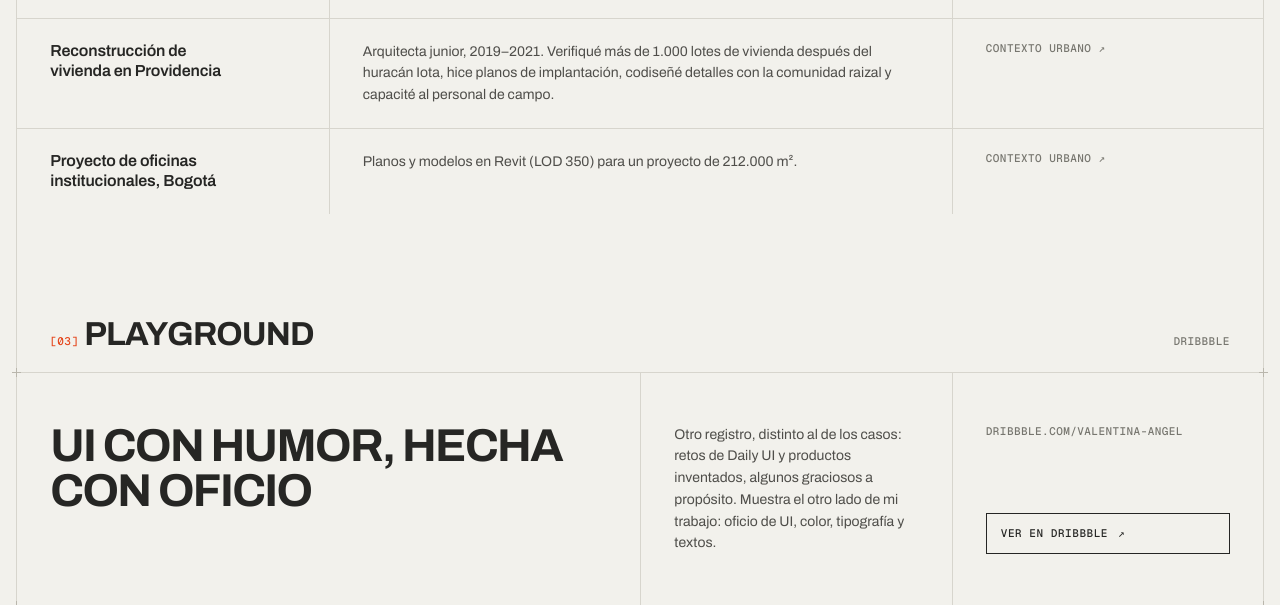
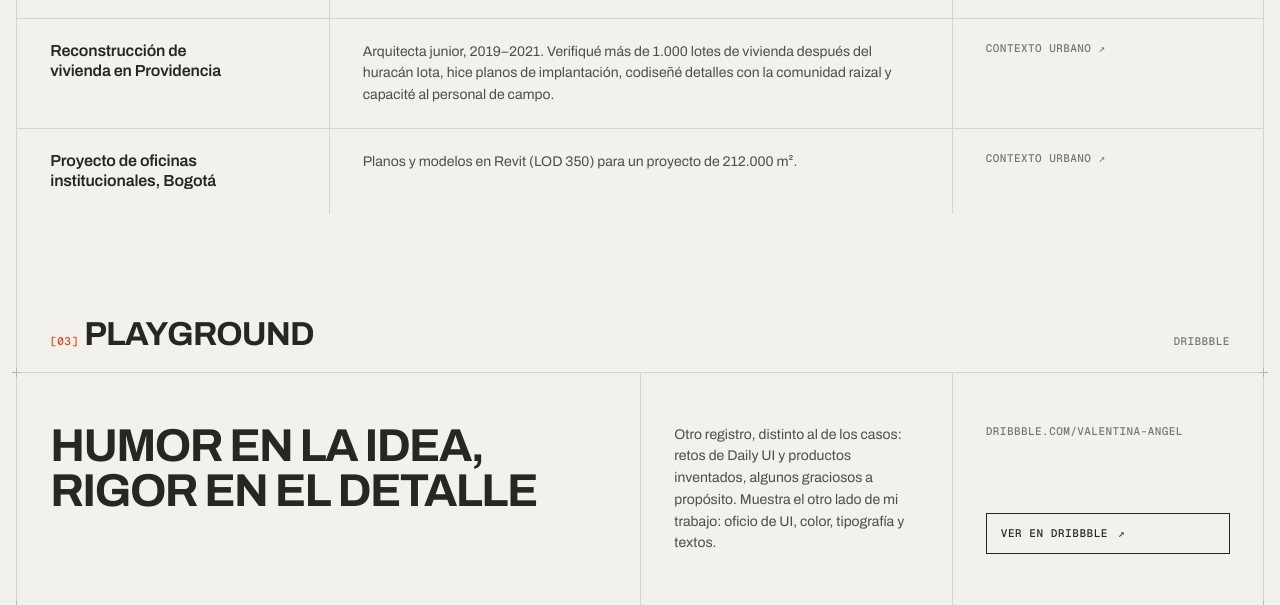
Before and after one commit to vangelvega/vangelvega.github.io, a plain HTML site: page es/index.html in a window 1280 px wide. Shown: the part 2426-3031 px from the top of the page. Drawn offline with nearby package versions, Linux system fonts and the light colour scheme.

Commit message:
Add files via upload

```diff
--- a/es/index.html
+++ b/es/index.html
@@ -141,7 +141,7 @@
     </div>
     <div class="band play">
       <div class="cells">
-        <div class="cell span-2"><span class="big">UI con humor, hecha con oficio</span></div>
+        <div class="cell span-2"><span class="big">Humor en la idea, rigor en el detalle</span></div>
         <div class="cell"><p>Otro registro, distinto al de los casos: retos de Daily UI y productos inventados, algunos graciosos a propósito. Muestra el otro lado de mi trabajo: oficio de UI, color, tipografía y textos.</p></div>
         <div class="cell"><span class="label">dribbble.com/valentina-angel</span><a class="btn" href="https://dribbble.com/valentina-angel" target="_blank" rel="noopener">Ver en Dribbble <span class="arr" aria-hidden="true">↗</span></a></div>
       </div>
```
